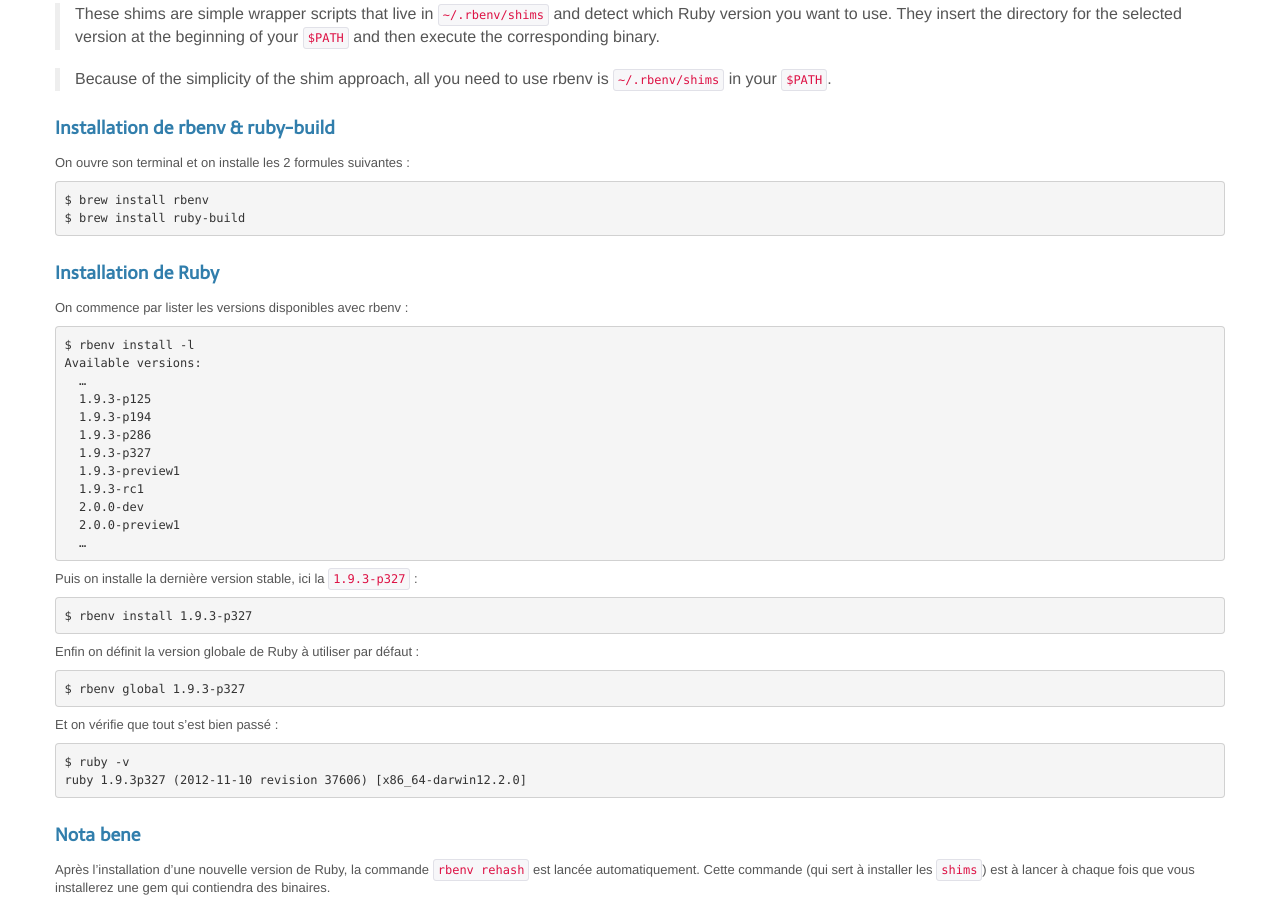
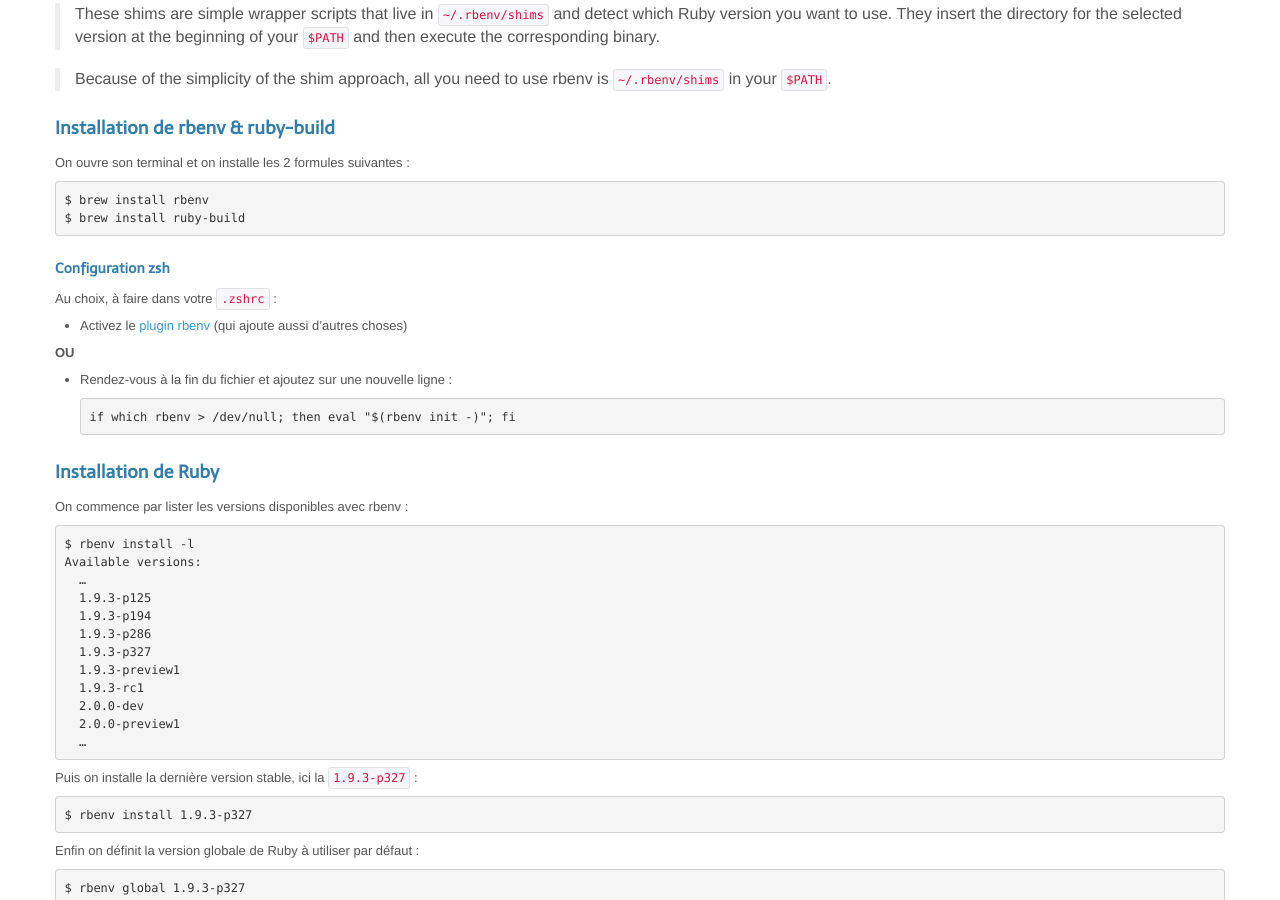
Before and after one commit to Pym/pym.github.io, a Jekyll site: the page built from _posts/2012-11-27-installer-et-configurer-un-environnement-de-developpement-ruby-sur-mac-os-x.md, in a window 1280 px wide and 900 px high, scrolled down 3463 px. Built offline with Jekyll 4.4.1, drawn with Linux system fonts in a browser that asks for light colours; Markdown is read by kramdown in place of the engine named in the settings; comment, search, counter and statistics services are not loaded.

Commit message:
rbenv init

```diff
--- a/_posts/2012-11-27-installer-et-configurer-un-environnement-de-developpement-ruby-sur-mac-os-x.md
+++ b/_posts/2012-11-27-installer-et-configurer-un-environnement-de-developpement-ruby-sur-mac-os-x.md
@@ -159,6 +159,18 @@
     $ brew install rbenv
     $ brew install ruby-build
 
+#### Configuration zsh
+
+Au choix, à faire dans votre `.zshrc` :
+
+- Activez le [plugin rbenv](https://github.com/robbyrussell/oh-my-zsh/blob/master/plugins/rbenv/rbenv.plugin.zsh) (qui ajoute aussi d'autres choses)
+
+**OU**
+
+- Rendez-vous à la fin du fichier et ajoutez sur une nouvelle ligne :
+
+      if which rbenv > /dev/null; then eval "$(rbenv init -)"; fi
+
 ### Installation de Ruby
 
 On commence par lister les versions disponibles avec rbenv :
@@ -186,7 +198,7 @@
 
 Et on vérifie que tout s'est bien passé :
 
-	$ ruby -v
+    $ ruby -v
     ruby 1.9.3p327 (2012-11-10 revision 37606) [x86_64-darwin12.2.0]
 
 ### Nota bene
```
